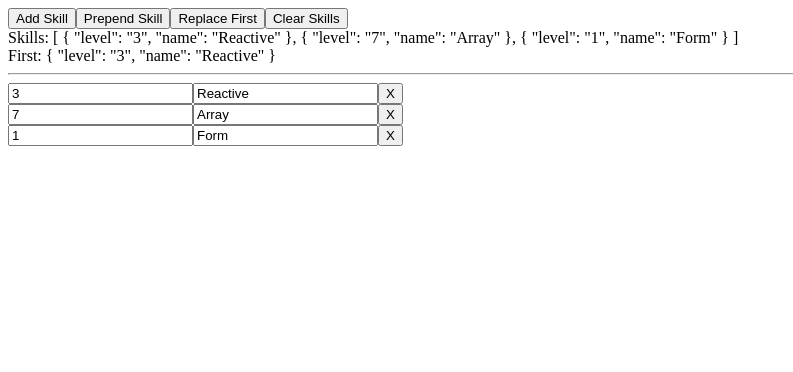
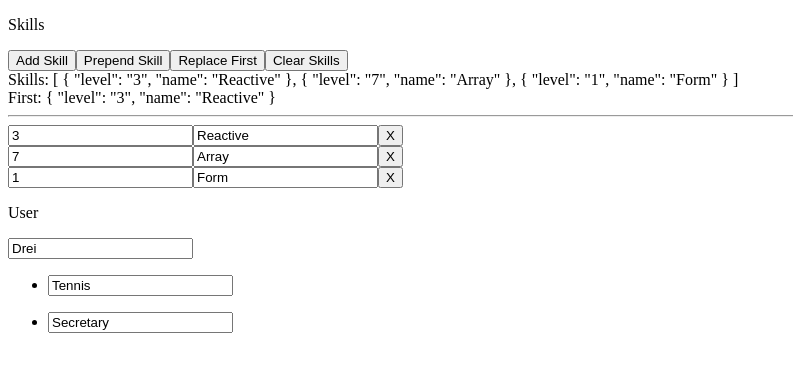
Before and after one commit to dreiv/ng-form-array, an Angular app: page / in a window 1280 px wide. Shown: the top 372 px of the page, without its empty margins (0-793 px from the left). Built offline with nearby package versions, Linux system fonts and the light colour scheme.

Commit message:
user component

```diff
--- a/src/app/app.component.html
+++ b/src/app/app.component.html
@@ -1 +1,2 @@
 <app-skills></app-skills>
+<app-user></app-user>
--- a/src/app/skills/skills.component.html
+++ b/src/app/skills/skills.component.html
@@ -1,3 +1,5 @@
+<p>Skills</p>
+
 <button (click)="addSkill()">Add Skill</button>
 <button (click)="prepend()">Prepend Skill</button>
 <button (click)="replaceFirst()">Replace First</button>
--- a/src/app/skills/skills.component.ts
+++ b/src/app/skills/skills.component.ts
@@ -8,8 +8,7 @@ import {
 
 @Component({
   selector: 'app-skills',
-  templateUrl: './skills.component.html',
-  styleUrls: ['./skills.component.scss']
+  templateUrl: './skills.component.html'
 })
 export class SkillsComponent implements OnInit {
   skills = new FormArray([
--- /dev/null
+++ b/src/app/user/user.component.html
@@ -0,0 +1,9 @@
+<p>User</p>
+<form [formGroup]="user">
+  <input formControlName="name" />
+  <ng-container formArrayName="skills">
+    <ul *ngFor="let _ of skills.controls; index as i">
+      <li><input [formControlName]="i" /></li>
+    </ul>
+  </ng-container>
+</form>
--- /dev/null
+++ b/src/app/user/user.component.ts
@@ -0,0 +1,22 @@
+import { Component, OnInit } from '@angular/core';
+import { FormGroup, FormControl, FormArray } from '@angular/forms';
+
+@Component({
+  selector: 'app-user',
+  templateUrl: './user.component.html'
+})
+export class UserComponent implements OnInit {
+  user = new FormGroup({
+    name: new FormControl('Drei'),
+    skills: new FormArray([
+      new FormControl('Tennis'),
+      new FormControl('Secretary')
+    ])
+  });
+
+  skills = this.user.get('skills') as FormArray;
+
+  constructor() {}
+
+  ngOnInit(): void {}
+}
```
Also changed, not shown: src/app/app.module.ts (+4 -9 lines), src/app/skills/skills.component.scss (deleted).
